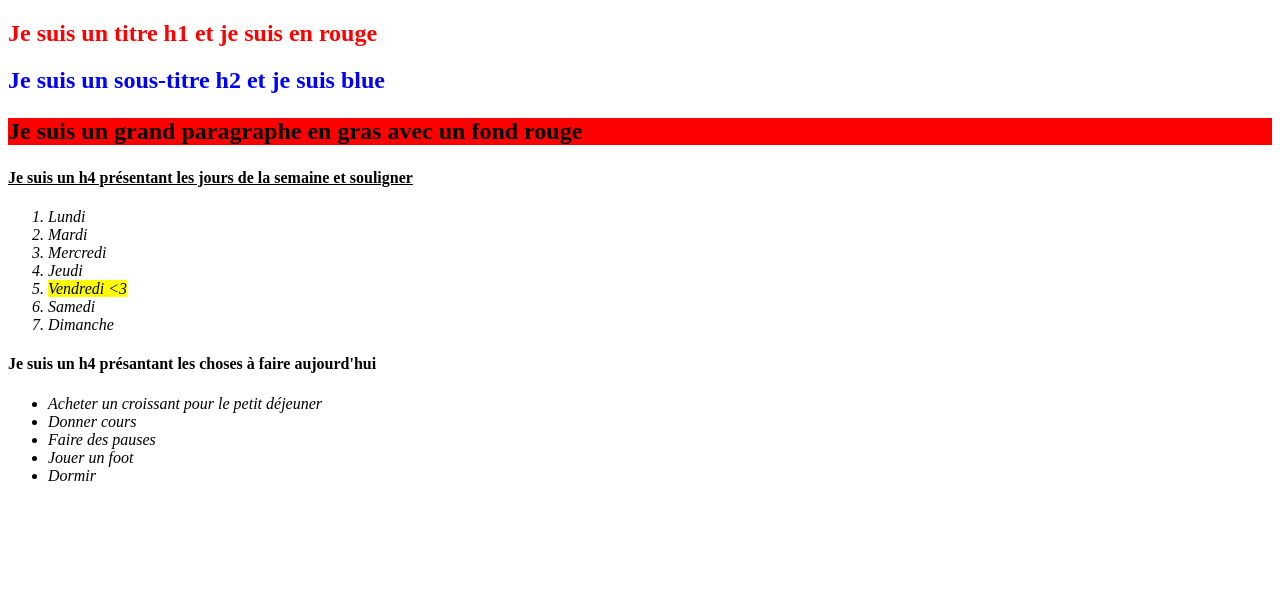
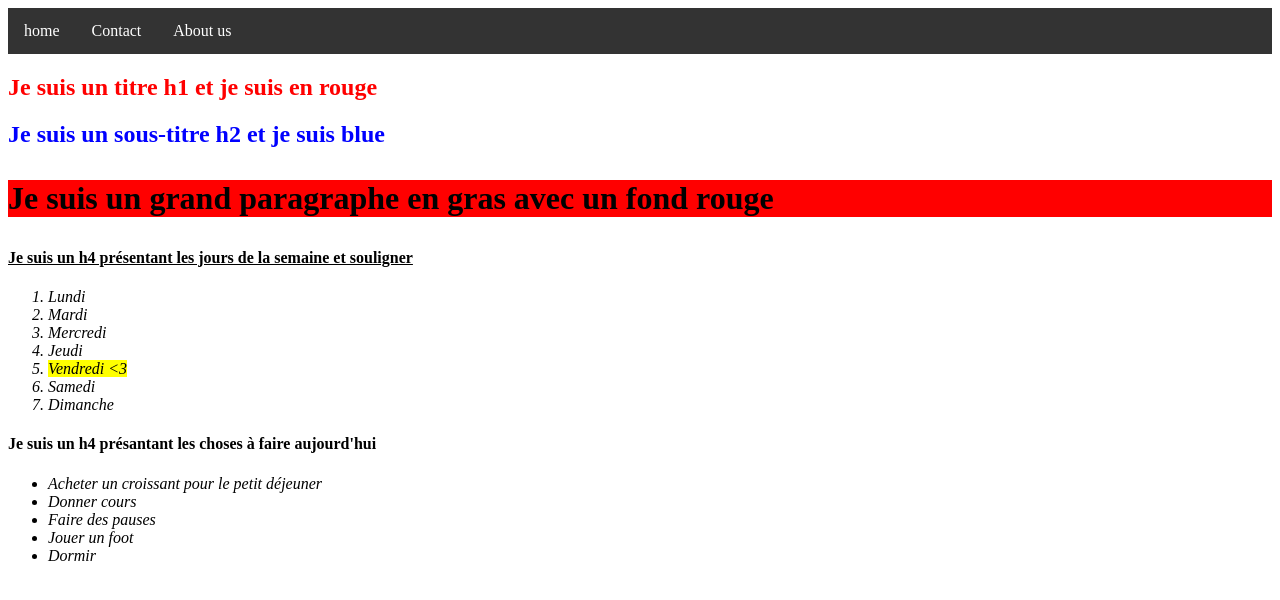
Before and after one commit to ilyasglm/exoCSS, a plain HTML site: page exo1/index.html in a window 1280 px wide. Drawn offline with Linux system fonts and the light colour scheme.

Commit message:
v1.1
added basic navbar feature with remaining time

```diff
--- a/exo1/index.html
+++ b/exo1/index.html
@@ -11,15 +11,15 @@
 </head>
 
 <body>
-    <!-- <header>
-        <nav>
+    <header>
+        <nav class="nvbr">
             <ul>
                 <li><a href="#">home</a></li>
                 <li><a href="#">Contact</a></li>
                 <li><a href="#">About us</a></li>
             </ul>
         </nav>
-    </header> -->
+    </header>
     <section>
         <h1 class="rouge">Je suis un titre h1 et je suis en rouge</h1>
         <h2 class="bleu">Je suis un sous-titre h2 et je suis blue</h2>
--- a/exo1/public/css/style.css
+++ b/exo1/public/css/style.css
@@ -7,7 +7,7 @@
 }
 
 .paraGrRouge{
-    font-size: x-large;
+    font-size: xx-large;
     background-color: red;
     font-weight: bold;
 }
@@ -34,12 +34,26 @@
     75%{color: green;}
     100%{color: red;}
 }
-/* .ul{
+.nvbr ul {
     list-style-type: none;
     margin: 0;
     padding: 0;
+    overflow: hidden;
+    background-color: #333;
 }
 
-.li {
-    display: inline;
-} */
+.nvbr li {
+    float: left;
+}
+
+.nvbr li a {
+    display: block;
+    color: white;
+    text-align: center;
+    padding: 14px 16px;
+    text-decoration: none;
+}
+
+.nvbr li a:hover {
+    background-color: #111;
+}
```
